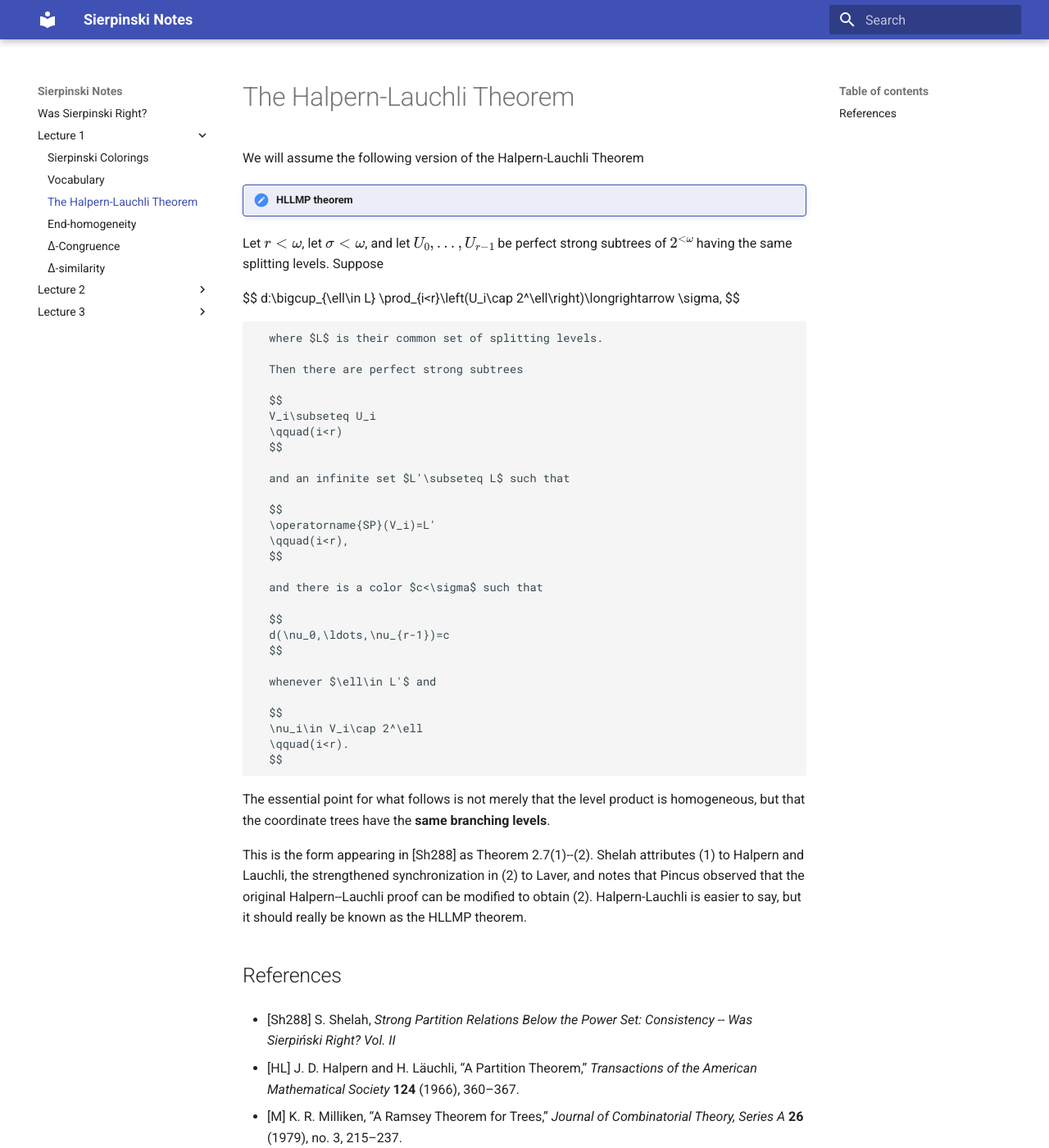
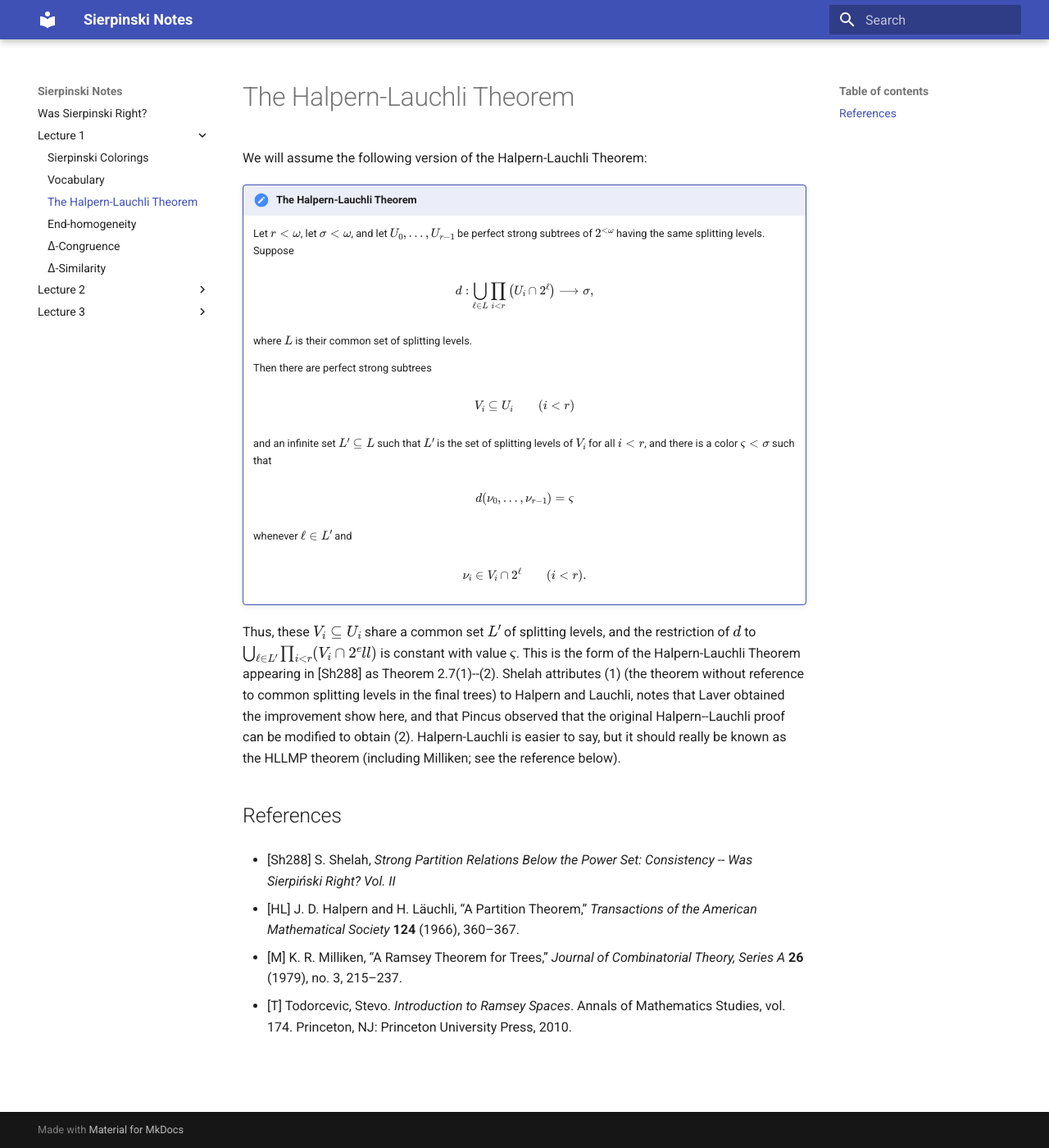
Before and after one commit to ToddEisworth/sierpinski, an MkDocs documentation site: the page built from docs/Lecture 1/1b HL.md, in a window 1280 px wide and 1400 px high. Shown: the whole window at 82% size. Built offline with MkDocs 1.6.1 and Material for MkDocs 9.7.7, drawn with Linux system fonts in a browser that asks for light colours.

Commit message:
nearing end of part 1

```diff
--- a/docs/Lecture 1/1b HL.md
+++ b/docs/Lecture 1/1b HL.md
@@ -1,49 +1,43 @@
 # The Halpern-Lauchli Theorem
 
-We will assume the following version of the Halpern-Lauchli Theorem
+We will assume the following version of the Halpern-Lauchli Theorem:
 
-!!! theorem "HLLMP theorem"
+!!! theorem "The Halpern-Lauchli Theorem"
 
- Let $r<\omega$, let $\sigma<\omega$, and let
- $U_0,\ldots,U_{r-1}$ be perfect strong subtrees of $2^{<\omega}$ having the same splitting levels. Suppose
+	Let $r<\omega$, let $\sigma<\omega$, and let
+	$U_0,\ldots,U_{r-1}$ be perfect strong subtrees of $2^{<\omega}$ having the same splitting levels. Suppose
 
- $$
- d:\bigcup_{\ell\in L} \prod_{i<r}\left(U_i\cap 2^\ell\right)\longrightarrow \sigma,
- $$
+    $$
+    d:\bigcup_{\ell\in L} \prod_{i<r}\left(U_i\cap 2^\ell\right)\longrightarrow \sigma,
+    $$
 
-      where $L$ is their common set of splitting levels.
+	where $L$ is their common set of splitting levels.
 
-      Then there are perfect strong subtrees
+	Then there are perfect strong subtrees
 
-      $$
-      V_i\subseteq U_i
-      \qquad(i<r)
-      $$
+	$$
+	V_i\subseteq U_i
+	\qquad(i<r)
+	$$
 
-      and an infinite set $L'\subseteq L$ such that
+	and an infinite set $L'\subseteq L$ such that $L'$ is the set of splitting levels of $V_i$ for all $i<r$, and
+	there is a color $\varsigma<\sigma$ such that
 
-      $$
-      \operatorname{SP}(V_i)=L'
-      \qquad(i<r),
-      $$
+	$$
+	d(\nu_0,\ldots,\nu_{r-1})=\varsigma
+	$$
 
-      and there is a color $c<\sigma$ such that
+	whenever $\ell\in L'$ and
 
-      $$
-      d(\nu_0,\ldots,\nu_{r-1})=c
-      $$
-
-      whenever $\ell\in L'$ and
-
-      $$
-      \nu_i\in V_i\cap 2^\ell
-      \qquad(i<r).
-      $$
+	$$
+	\nu_i\in V_i\cap 2^\ell
+	\qquad(i<r).
+	$$
 
 
-The essential point for what follows is not merely that the level product is homogeneous, but that the coordinate trees have the **same branching levels**.
 
-This is the form appearing in [Sh288] as Theorem 2.7(1)--(2).  Shelah attributes (1) to Halpern and Lauchli, the strengthened synchronization in (2) to Laver, and notes that Pincus observed that the original Halpern--Lauchli proof can be modified to obtain (2).  Halpern-Lauchli is easier to say, but it should really be known as the HLLMP theorem.
+Thus, these $V_i\subseteq U_i$ share a common set $L'$ of splitting levels, and  the restriction of $d$ to $\bigcup_{\ell\in L'}\prod_{i<r}(V_i\cap 2^ell)$ is constant with value $\varsigma$.
+This is the form of the Halpern-Lauchli Theorem appearing in [Sh288] as Theorem 2.7(1)--(2).  Shelah attributes (1) (the theorem without reference to common splitting levels in the final trees)  to Halpern and Lauchli, notes that Laver obtained the improvement show here, and that Pincus observed that the original Halpern--Lauchli proof can be modified to obtain (2).  Halpern-Lauchli is easier to say, but it should really be known as the HLLMP theorem (including Milliken; see the reference below).
 
 
 ## References
```
Also changed, not shown: docs/Lecture 1/2a EndHomogeneity.md (+4 -4 lines), docs/Lecture 1/2c delta-similarity.md (+2 -2 lines).
